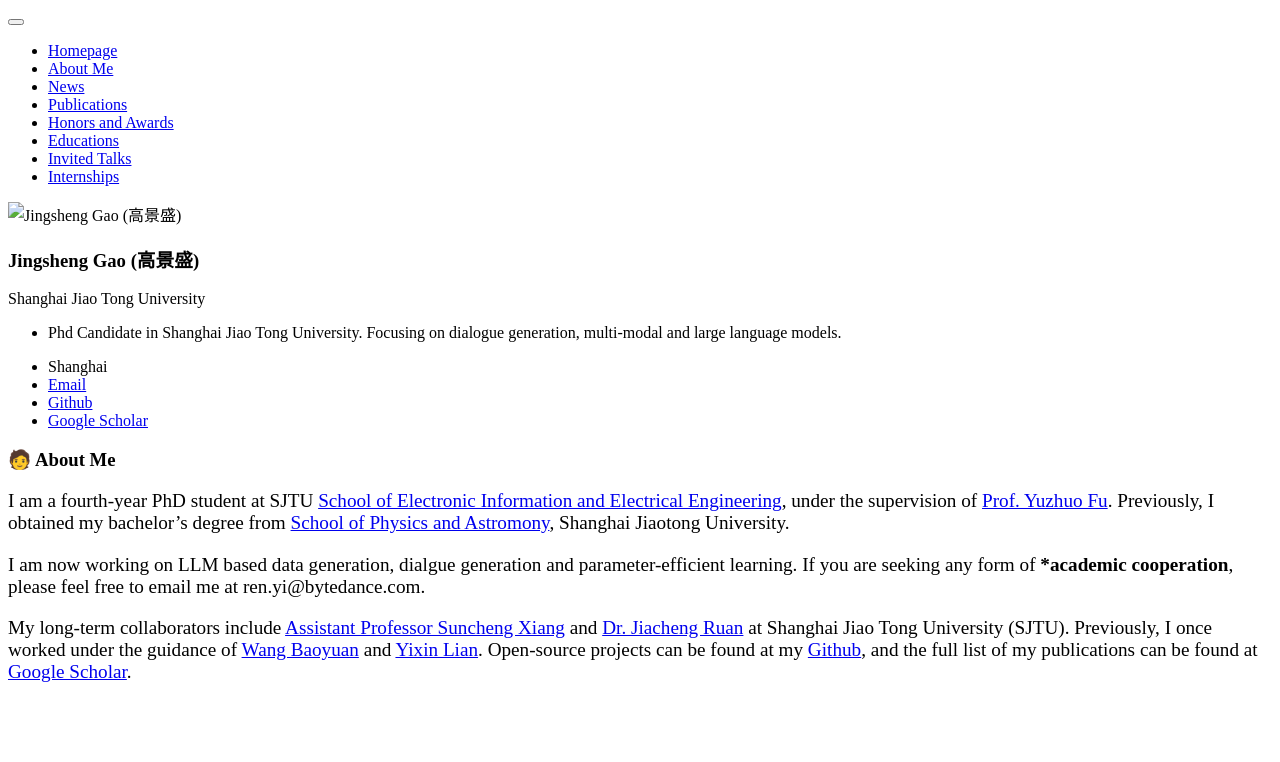
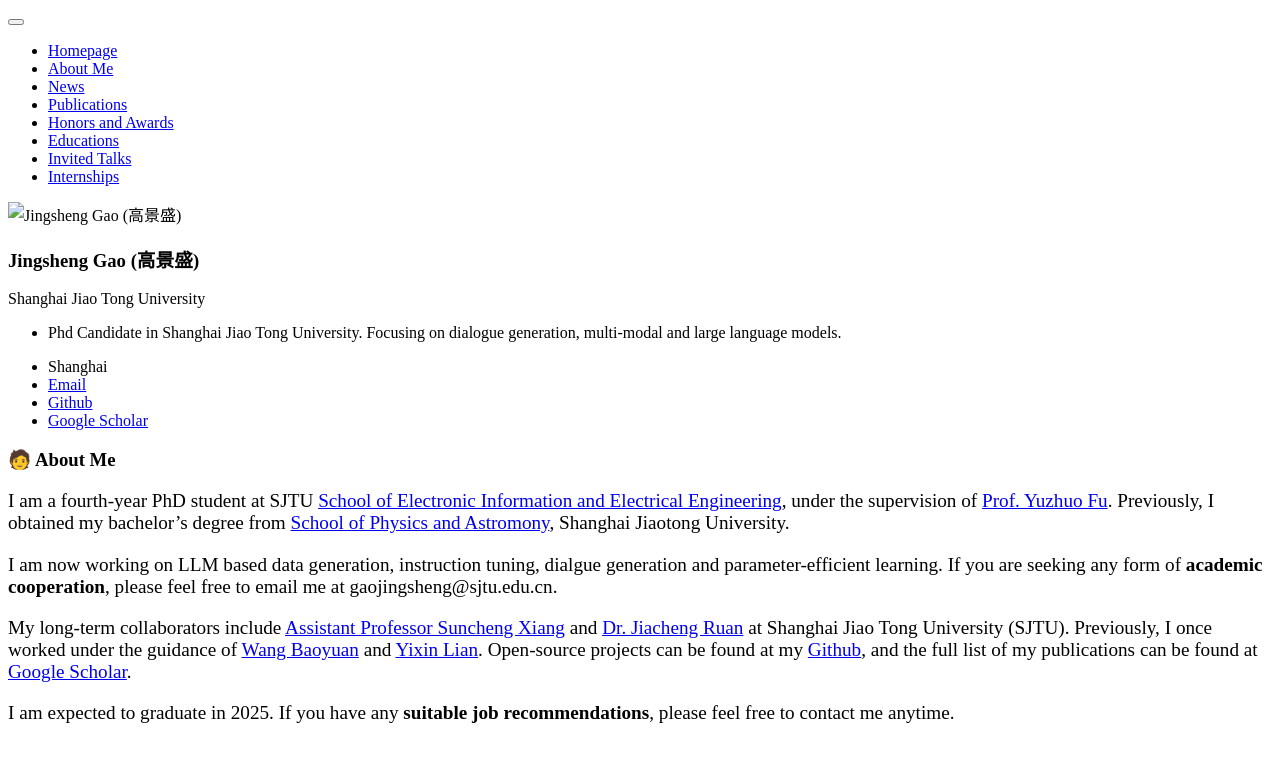
Before and after one commit to jerrynchen/jerrynchen.github.io, a Jekyll site: the page built from _pages/includes/intro.md, in a window 1280 px wide. Shown: the top 762 px of the page. Built offline with Jekyll 4.4.1, drawn with Linux system fonts in a browser that asks for light colours; our own code applies the rules of GitHub Pages for plain Markdown files.

Commit message:
upload all

```diff
--- a/_pages/includes/intro.md
+++ b/_pages/includes/intro.md
@@ -4,10 +4,10 @@
 
 I am a fourth-year PhD student at SJTU [School of Electronic Information and Electrical Engineering](https://www.seiee.sjtu.edu.cn/), under the supervision of [Prof. Yuzhuo Fu](https://dmne.sjtu.edu.cn/dmne/faculty/fuyuzhuo/). Previously, I obtained my bachelor's degree from [School of Physics and Astromony](https://www.physics.sjtu.edu.cn/), Shanghai Jiaotong University.
 
-I am now working on LLM based data generation, dialgue generation and parameter-efficient learning. If you are seeking any form of ***academic cooperation**, please feel free to email me at ren.yi@bytedance.com.
+I am now working on LLM based data generation, instruction tuning, dialgue generation and parameter-efficient learning. If you are seeking any form of **academic cooperation**, please feel free to email me at gaojingsheng@sjtu.edu.cn.
 
 My long-term collaborators include [Assistant Professor Suncheng Xiang](https://jeremyxsc.github.io/) and [Dr. Jiacheng Ruan](https://jcruan519.github.io/) at Shanghai Jiao Tong University (SJTU). Previously, I once worked under the guidance of [Wang Baoyuan](https://sites.google.com/site/zjuwby/home) and [Yixin Lian](https://lianyixin.github.io/profile/). Open-source projects can be found at my [Github](https://github.com/gaojingsheng/), and the full list of my publications can be found at [Google Scholar](https://scholar.google.com/citations?view_op=list_works&hl=en&hl=en&user=O4o2aQcAAAAJ).
 
-
+I am expected to graduate in 2025. If you have any **suitable job recommendations**, please feel free to contact me anytime.
 
 </div>
```
